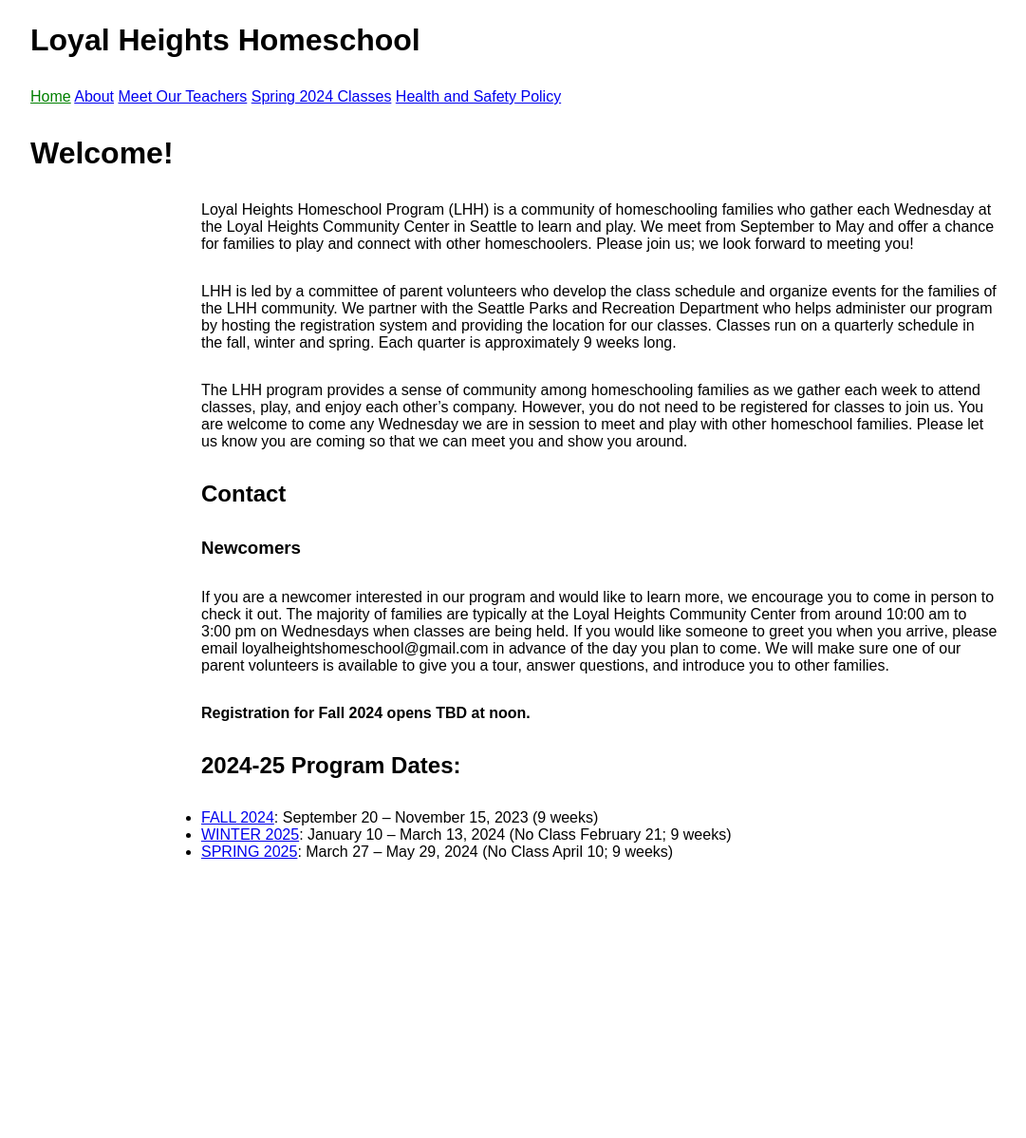
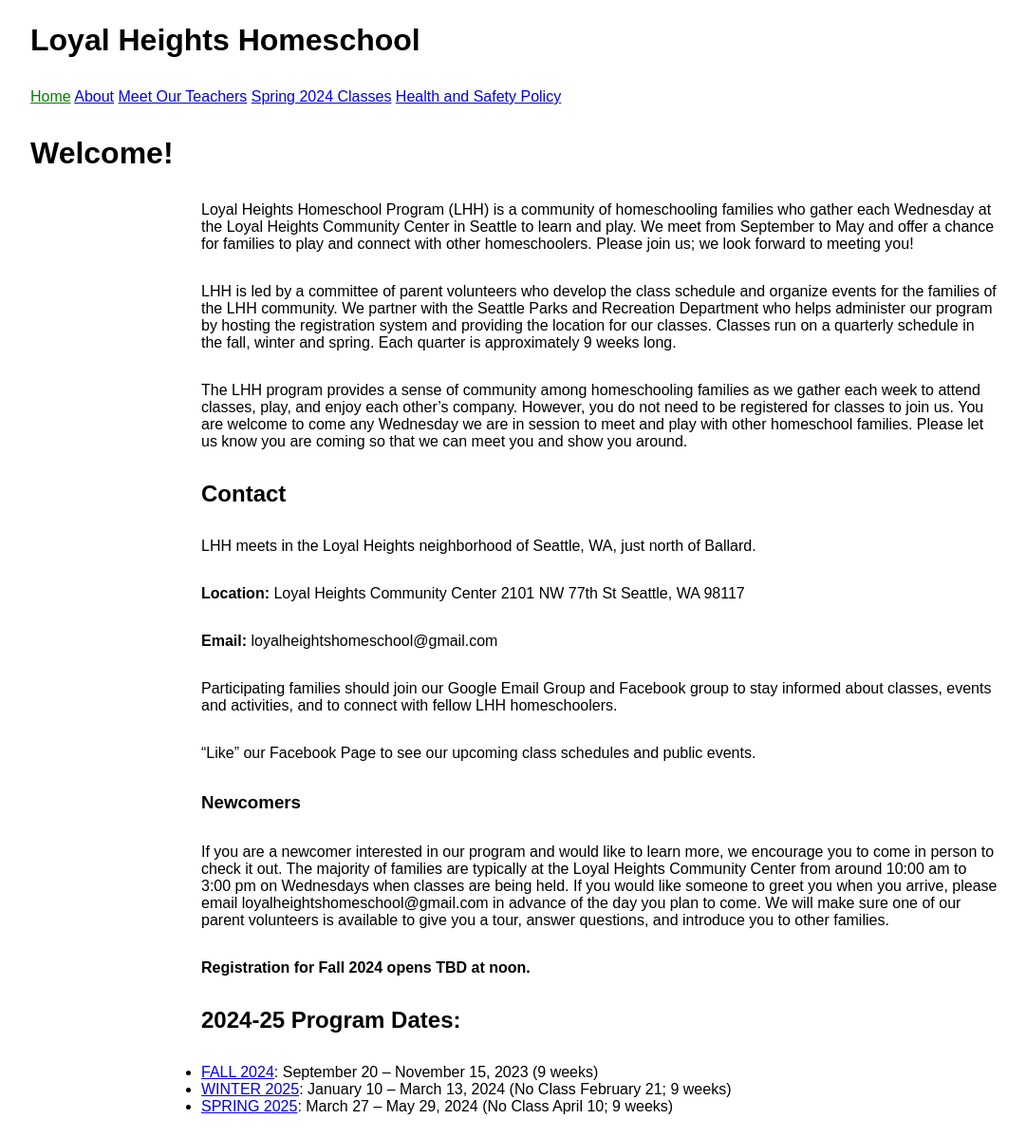
Before and after one commit to loyalheightshomeschool/loyalheightshomeschool.github.io, a Jekyll site: the page built from index.md, in a window 1280 px wide. Shown: the whole page at 95% size, without its empty margins (8-1089 px from the left). Built offline with Jekyll 4.4.1, drawn with Linux system fonts in a browser that asks for light colours; before the commit the page ends 930 px from its top, so only the background shows below that.

Commit message:
Update index.md

```diff
--- a/index.md
+++ b/index.md
@@ -8,6 +8,18 @@
 The LHH program provides a sense of community among homeschooling families as we gather each week to attend classes, play, and enjoy each other’s company. However, you do not need to be registered for classes to join us. You are welcome to come any Wednesday we are in session to meet and play with other homeschool families. Please let us know you are coming so that we can meet you and show you around.
 
 ## Contact
+
+LHH meets in the Loyal Heights neighborhood of Seattle, WA, just north of Ballard.
+
+**Location:** Loyal Heights Community Center
+2101 NW 77th St
+Seattle, WA 98117
+
+**Email:** loyalheightshomeschool@gmail.com
+
+Participating families should join our Google Email Group and Facebook group to stay informed about classes, events and activities, and to connect with fellow LHH homeschoolers.
+
+“Like” our Facebook Page to see our upcoming class schedules and public events.
 
 ### Newcomers
 
```
